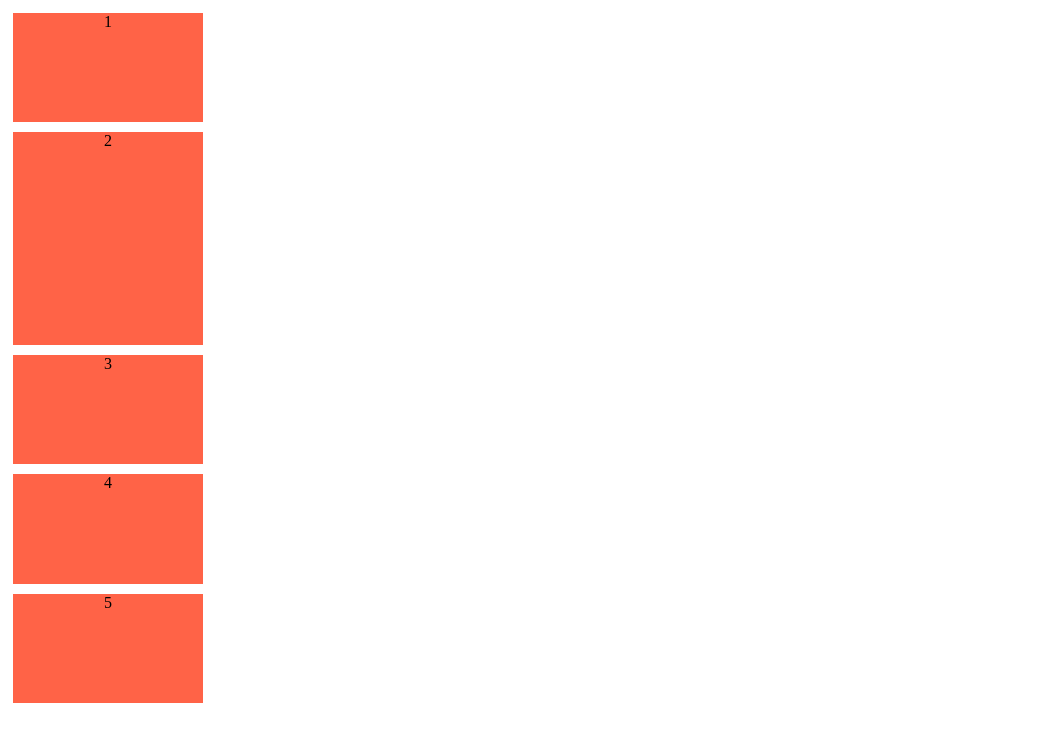
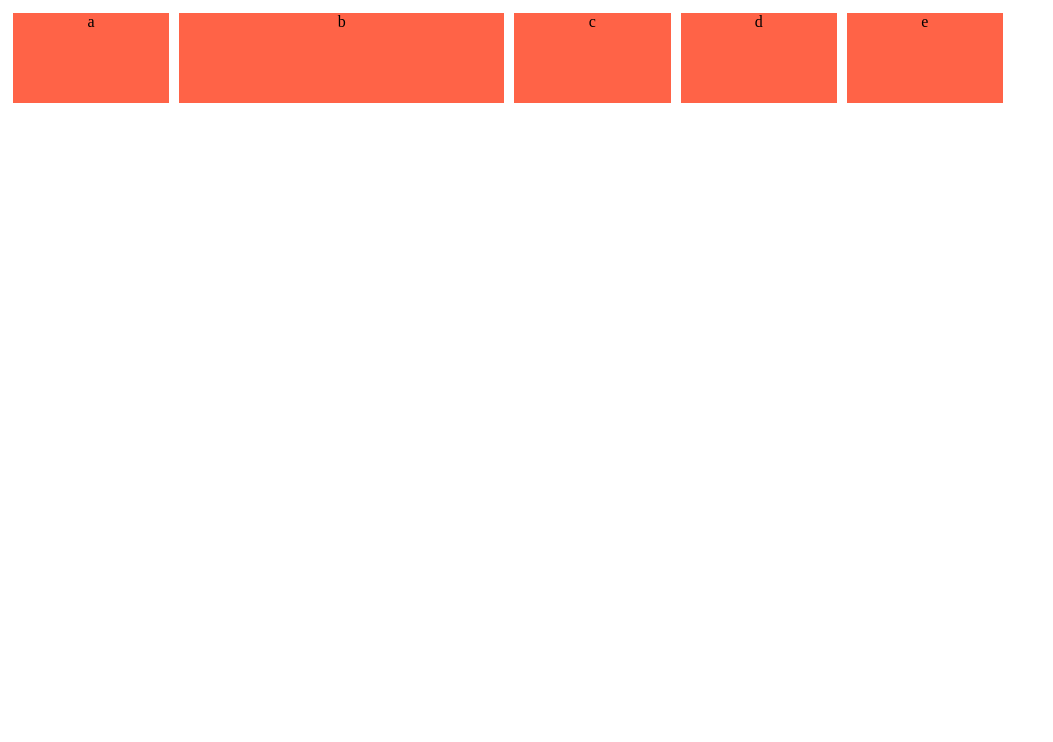
Before and after one commit to akshatahoskeri/Testing, a plain HTML site: page flex_test.html in a window 1280 px wide. Shown: the whole page, without its empty margins (0-1053 px from the left). Drawn offline with Linux system fonts and the light colour scheme.

Commit message:
third-commit

```diff
--- a/flex_test.css
+++ b/flex_test.css
@@ -2,19 +2,19 @@
 
 	display: flex;
 
-	flex-direction: column;
-	height: 700px;
-	width:200px;
+	flex-direction: row;
+	height: 100px;
+	width:1000px;
 }
 .item{
 	background-color: tomato;
 	margin: 5px;
 
-
+	width:100px;
 	text-align: center;
 	flex-grow: 1;
 
 }
 .item:nth-child(2){
-	flex: 2 3 30px;
+	flex-grow: 4;
 }
--- a/flex_test.html
+++ b/flex_test.html
@@ -5,11 +5,11 @@
 
 <body>
 <div class="parent">
-	<div class="item">1</div>
-	<div class="item">2</div>
-	<div class="item">3</div>
-	<div class="item">4</div>
-	<div class="item">5</div>
+	<div class="item">a</div>
+	<div class="item">b</div>
+	<div class="item">c</div>
+	<div class="item">d</div>
+	<div class="item">e</div>
 
 </div>
 </body>
```
Also changed, not shown: Viewport_code.txt.
